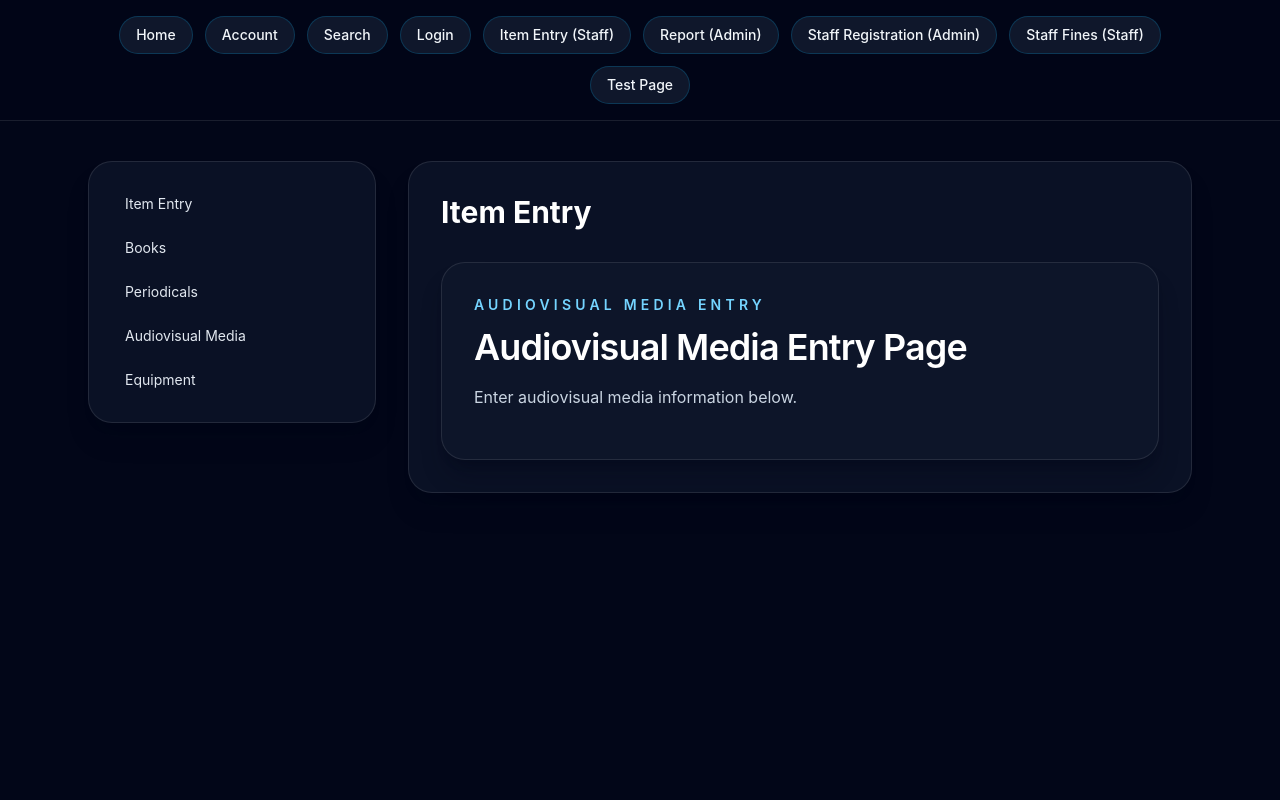
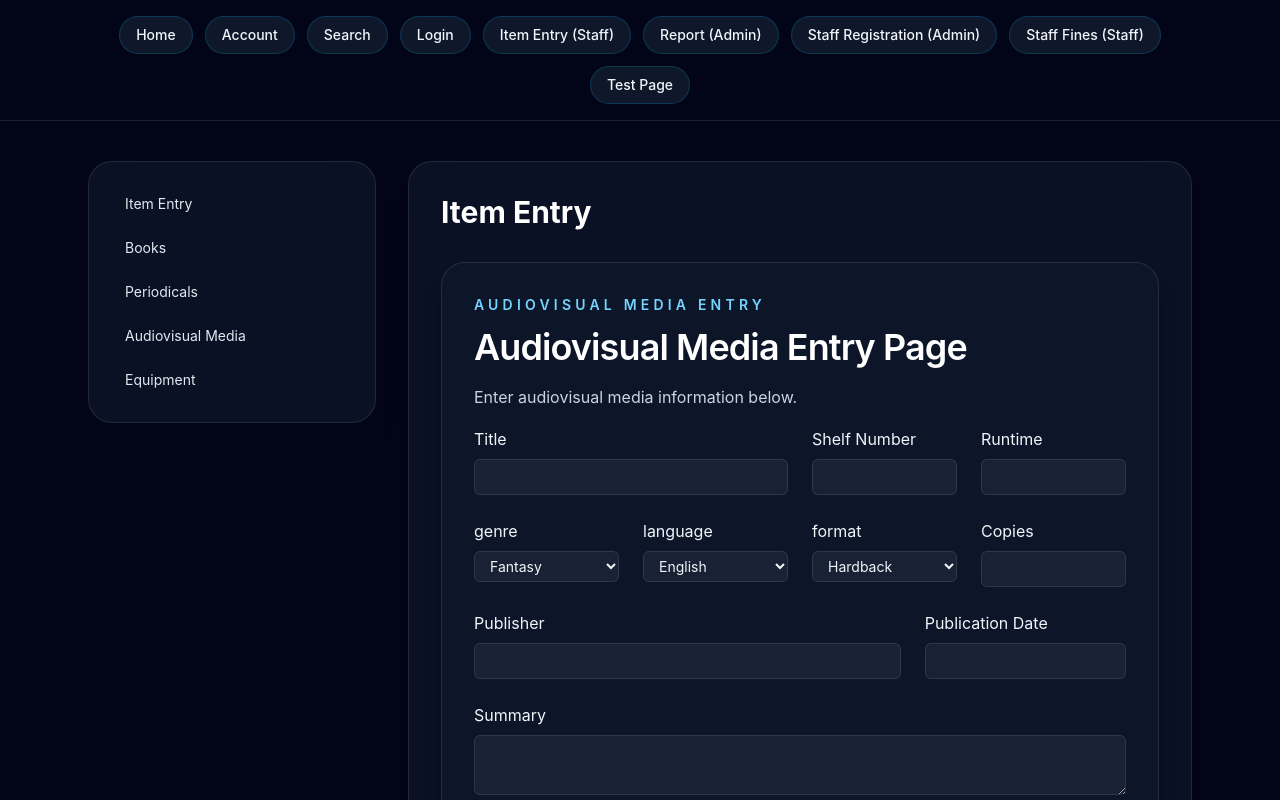
Before and after one commit to devpatel26/Library-Database, a React (Vite) app in the folder react/: page /itementry/audiovisualmedia in a window 1280 px wide. Shown: the top 800 px of the page. Built offline with nearby package versions, Linux system fonts and the light colour scheme.

Commit message:
Audiovisual Media form created.

```diff
--- a/react/src/pages/AudiovisualMedia.jsx
+++ b/react/src/pages/AudiovisualMedia.jsx
@@ -1,8 +1,41 @@
 import Fine from "../components/Fine";
 import dummyFines from "../data/dummy/fines";
 import { useState, useEffect } from "react";
+import PrimaryButton, {
+  SecondaryButton,
+  SubmitButton,
+} from "../components/Buttons";
+import Dropdown from "../components/Dropdown";
 
 export default function AudiovisualMedia() {
+  const genres = [
+    "Fantasy",
+    "Science Fiction",
+    "Mystery",
+    "Thriller",
+    "Romance",
+    "Horror",
+    "Historical Fiction",
+    "Nonfiction",
+    "Young Adult",
+    "Adventure",
+  ];
+  const formats = ["Hardback", "Paperback"];
+  const languages = [
+    "English",
+    "Spanish",
+    "Chinese",
+    "Japanese",
+    "French",
+    "Vietnamese",
+    "German",
+    "Portuguese",
+    "Italian",
+    "Dutch",
+    "Arabic",
+    "Swedish",
+    "Korean",
+  ];
   return (
     <section className="rounded-3xl border border-white/10 bg-slate-900/70 p-8 shadow-xl shadow-slate-950/30">
       <p className="text-sm font-semibold uppercase tracking-[0.3em] text-sky-300">
@@ -14,7 +47,111 @@ export default function AudiovisualMedia() {
       <p className="mt-4 max-w-2xl text-base leading-7 text-slate-300">
         Enter audiovisual media information below.
       </p>
-      <div className="flex gap-4 flex-wrap justify-evenly mt-4"></div>
+      <div className="flex gap-4 flex-wrap justify-evenly mt-4">
+        <form method="post">
+          <div className="space-y-4">
+            <div className="grid grid-cols-1 grid-rows-5 gap-x-6 ">
+              <div className="grid grid-cols-4 gap-x-6">
+                <div className="sm:col-span-2">
+                  <label htmlFor="title">Title</label>
+                  <div className="mt-2">
+                    <input
+                      required
+                      id="title"
+                      name="title"
+                      className="block w-full rounded-md bg-white/5 px-3 py-1.5 outline-1 -outline-offset-1 outline-white/10 focus:outline-2 focus:-outline-offset-2 focus:outline-indigo-500 sm:text-sm/6"
+                    />
+                  </div>
+                </div>
+                <div className="sm:col-span-1">
+                  <label htmlFor="shelfnumber">Shelf Number</label>
+                  <div className="mt-2">
+                    <input
+                      required
+                      type="number"
+                      id="shelfnumber"
+                      name="shelfnumber"
+                      className="block w-full rounded-md bg-white/5 px-3 py-1.5 outline-1 -outline-offset-1 outline-white/10 focus:outline-2 focus:-outline-offset-2 focus:outline-indigo-500 sm:text-sm/6"
+                    />
+                  </div>
+                </div>
+
+                <div className="sm:col-span-1">
+                  <label htmlFor="runtime">Runtime</label>
+                  <div className="mt-2">
+                    <input
+                      required
+                      type="number"
+                      id="runtime"
+                      name="runtime"
+                      className="block w-full rounded-md bg-white/5 px-3 py-1.5 outline-1 -outline-offset-1 outline-white/10 focus:outline-2 focus:-outline-offset-2 focus:outline-indigo-500 sm:text-sm/6"
+                    />
+                  </div>
+                </div>
+              </div>
+              <div className="grid grid-cols-4 gap-x-6">
+                <Dropdown name="genre" options={genres} />
+
+                <Dropdown name="language" options={languages} />
+
+                <Dropdown name="format" options={formats} />
+                <div className="sm:col-span-1">
+                  <label htmlFor="copies">Copies</label>
+                  <div className="mt-2">
+                    <input
+                      required
+                      type="number"
+                      id="copies"
+                      name="copies"
+                      className="block w-full rounded-md bg-white/5 px-3 py-1.5 outline-1 -outline-offset-1 outline-white/10 focus:outline-2 focus:-outline-offset-2 focus:outline-indigo-500 sm:text-sm/6"
+                    />
+                  </div>
+                </div>
+              </div>
+              <div className="grid grid-cols-3 gap-x-6">
+                <div className="col-span-2">
+                  <label htmlFor="publisher">Publisher</label>
+                  <div className="mt-2">
+                    <input
+                      required
+                      id="publisher"
+                      name="publisher"
+                      className="block w-full rounded-md bg-white/5 px-3 py-1.5 outline-1 -outline-offset-1 outline-white/10 focus:outline-2 focus:-outline-offset-2 focus:outline-indigo-500 sm:text-sm/6"
+                    />
+                  </div>
+                </div>
+                <div className="col-span-1">
+                  <label htmlFor="publicationdate">Publication Date</label>
+                  <div className="mt-2">
+                    <input
+                      required
+                      id="publicationdate"
+                      name="publicationdate"
+                      className="block w-full rounded-md bg-white/5 px-3 py-1.5 outline-1 -outline-offset-1 outline-white/10 focus:outline-2 focus:-outline-offset-2 focus:outline-indigo-500 sm:text-sm/6"
+                    />
+                  </div>
+                </div>
+              </div>
+              <div>
+                <div className="sm:col-span-3">
+                  <label htmlFor="summary">Summary</label>
+                  <div className="mt-2">
+                    <textarea
+                      required
+                      id="summary"
+                      name="summary"
+                      className="block w-full rounded-md bg-white/5 px-3 py-1.5 outline-1 -outline-offset-1 outline-white/10 focus:outline-2 focus:-outline-offset-2 focus:outline-indigo-500 sm:text-sm/6"
+                    />
+                  </div>
+                </div>
+              </div>
+              <div className="grid justify-center mt-4">
+                <SubmitButton title={"Submit"} value={"OK"} />
+              </div>
+            </div>
+          </div>
+        </form>
+      </div>
     </section>
   );
 }
```
